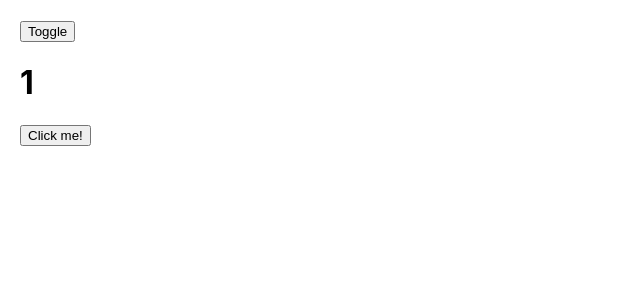
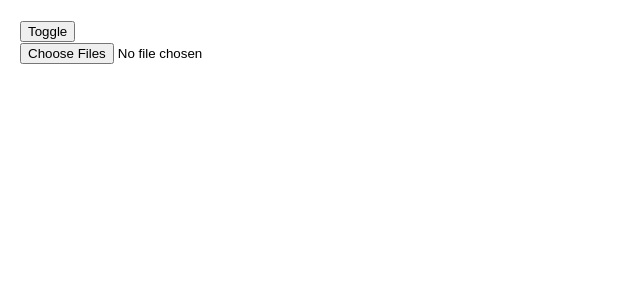
Before and after one commit to nguyenuit/reactjs-practice, a React (Create React App) app in the folder tiktok/: page / in a window 1280 px wide. Both pictures are taken after a click on the button "Toggle". Shown: the top 300 px of the page, without its empty margins (0-640 px from the left). Built offline with nearby package versions, Linux system fonts and the light colour scheme.

Commit message:
useEffect() with preview avatar 2

```diff
--- a/tiktok/src/Content.js
+++ b/tiktok/src/Content.js
@@ -13,19 +13,32 @@ import { useEffect, useState } from "react"
 
 function Content(){
 
-    const [count, setCount] = useState(1)
+    const [previewAvatar, setPreviewAvatar] = useState('')
+
+    const handlePreview = (e) => {
+        const file = e.target.files
+        const previewAvatar = URL.createObjectURL(file[0])
+
+        setPreviewAvatar(previewAvatar)
+    }
 
     useEffect(() => {
-        console.log(`Mounted or Re-render lan ${count}`);
+        // ...
         return () => {
-            console.log(`Cleanup lan ${count}`);
+            // ...
         }
-    }, [count])
+    }, [previewAvatar])
 
     return (
         <div>
-            <h1>{count}</h1>
-            <button onClick={() => setCount(count + 1)}>Click me!</button>
+            <input
+                type="file"
+                multiple
+                onChange={handlePreview}
+            />
+            {previewAvatar && (
+                <img src={previewAvatar} alt="Preview Avatar" width={500} />
+            )}
         </div>
     )
 }
```
